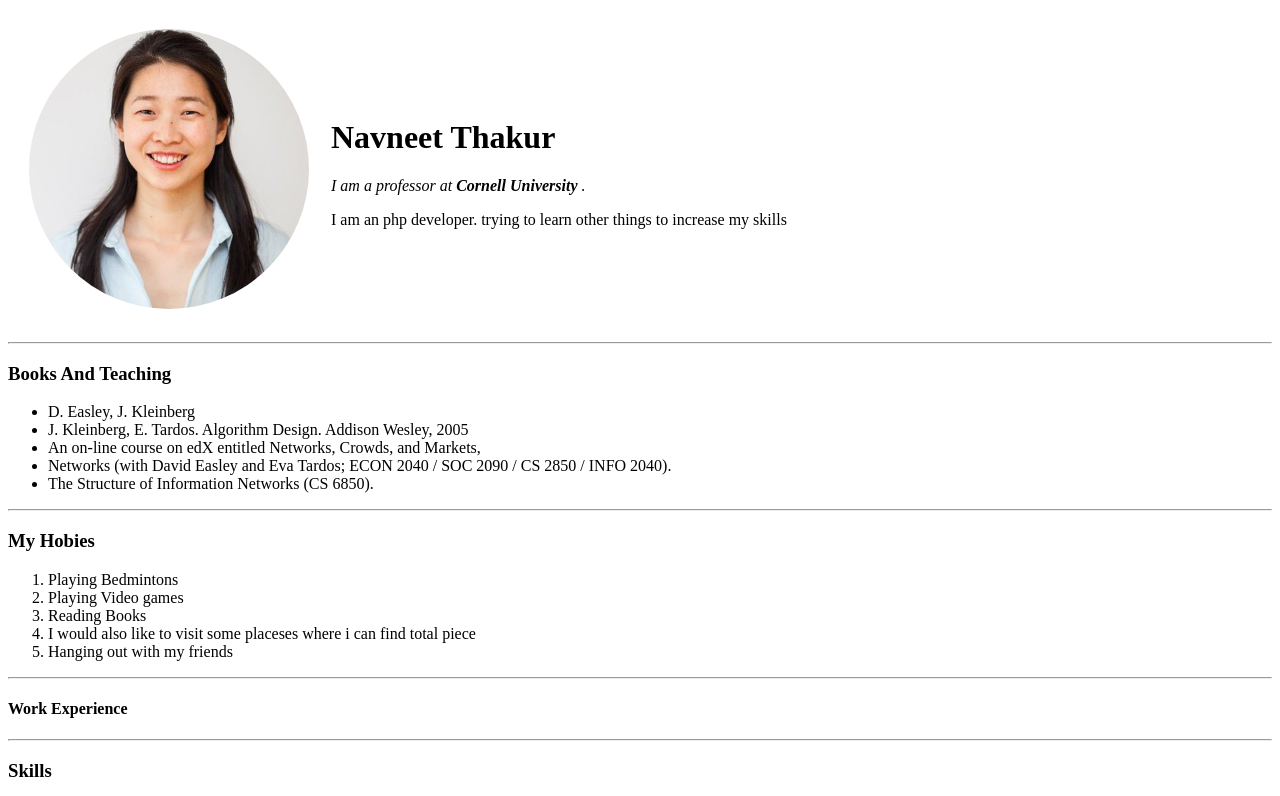
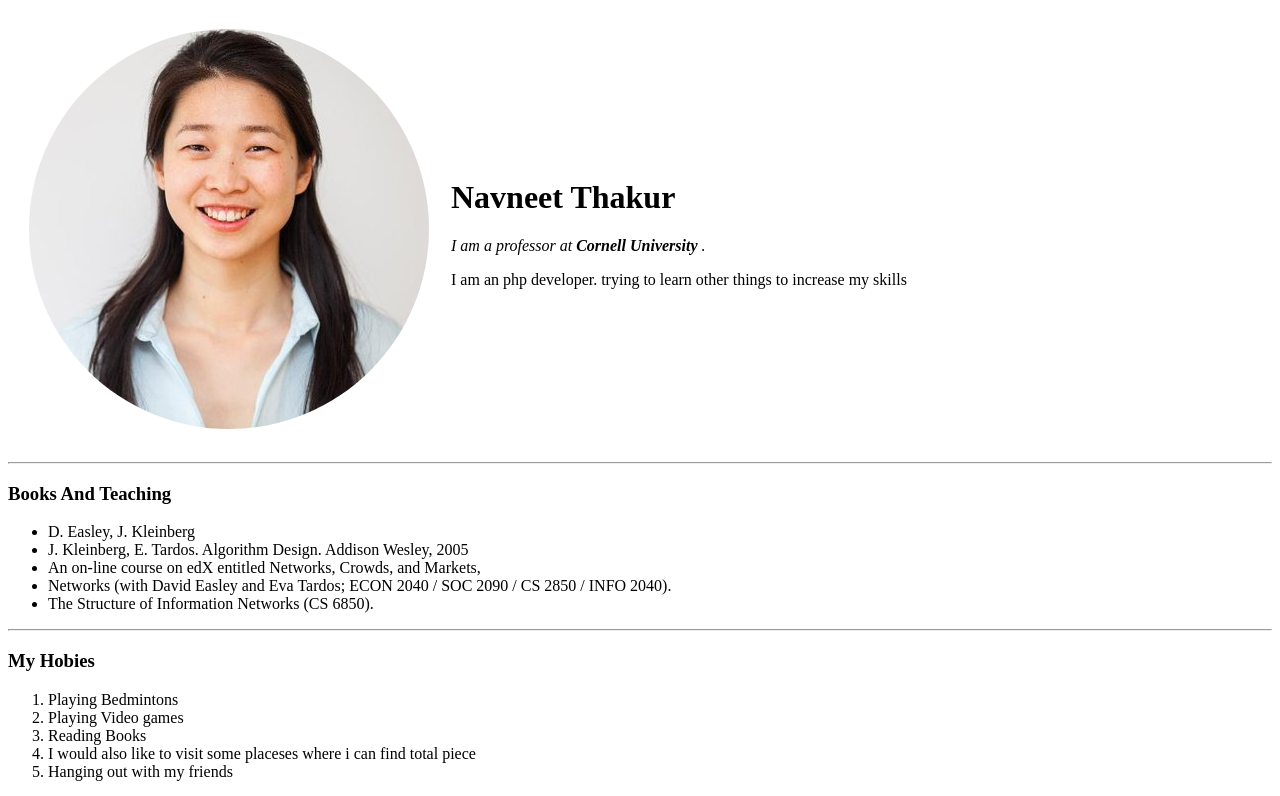
Before and after one commit to navithakurGit/cv, a plain HTML site: page index.html in a window 1280 px wide. Shown: the top 796 px of the page. Drawn offline with Linux system fonts and the light colour scheme.

Commit message:
Update index.html

```diff
--- a/index.html
+++ b/index.html
@@ -10,7 +10,7 @@
     <table cellspacing="20px">
       <tr>
         <td>
-          <img style="border-radius: 50%;" src="../img/angela_yu.jpg" alt="angela_yo_image" width="280px" />
+          <img style="border-radius: 50%;" src="../img/angela_yu.jpg" alt="angela_yo_image" />
         </td>
         <td>
           <h1>Navneet Thakur</h1>
```
